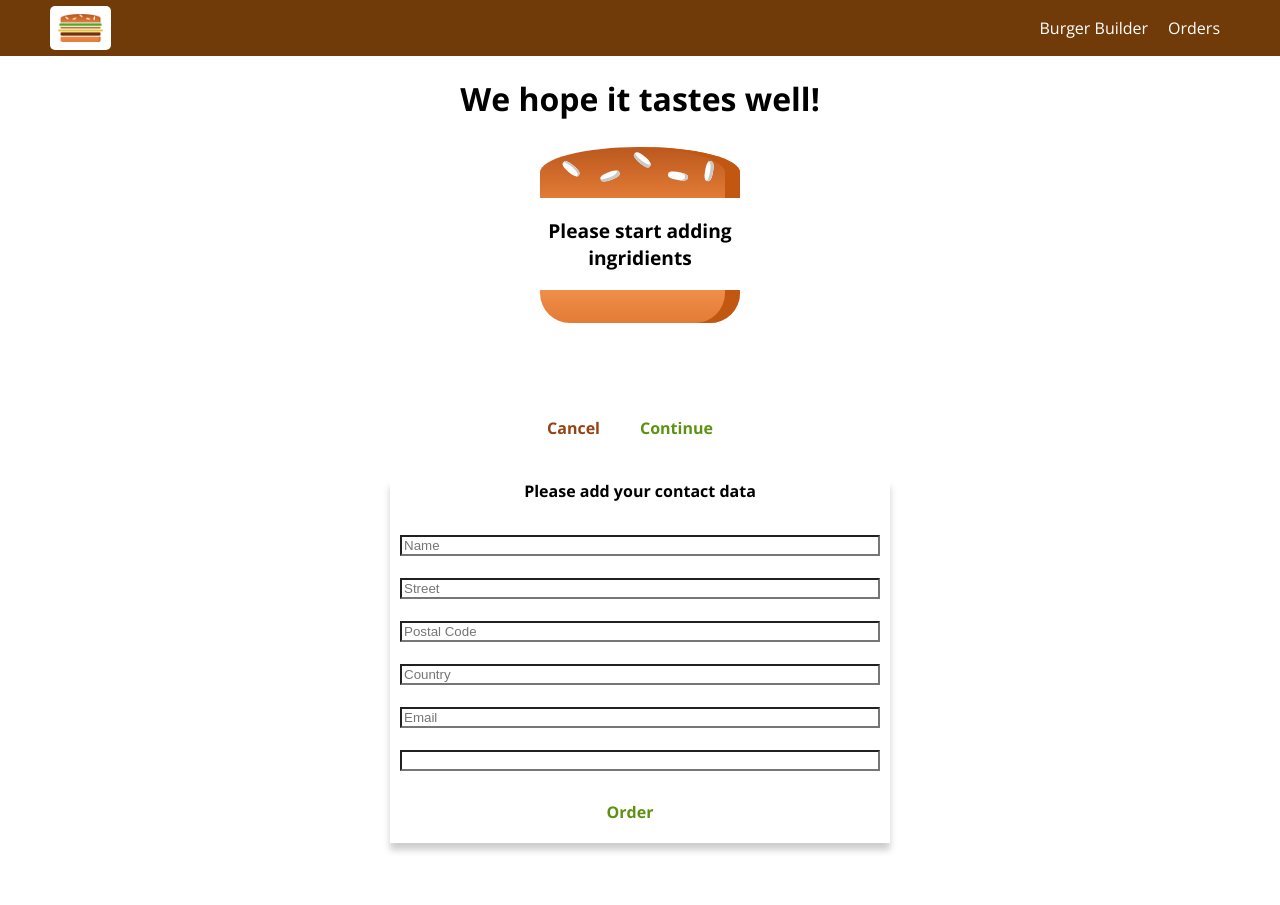
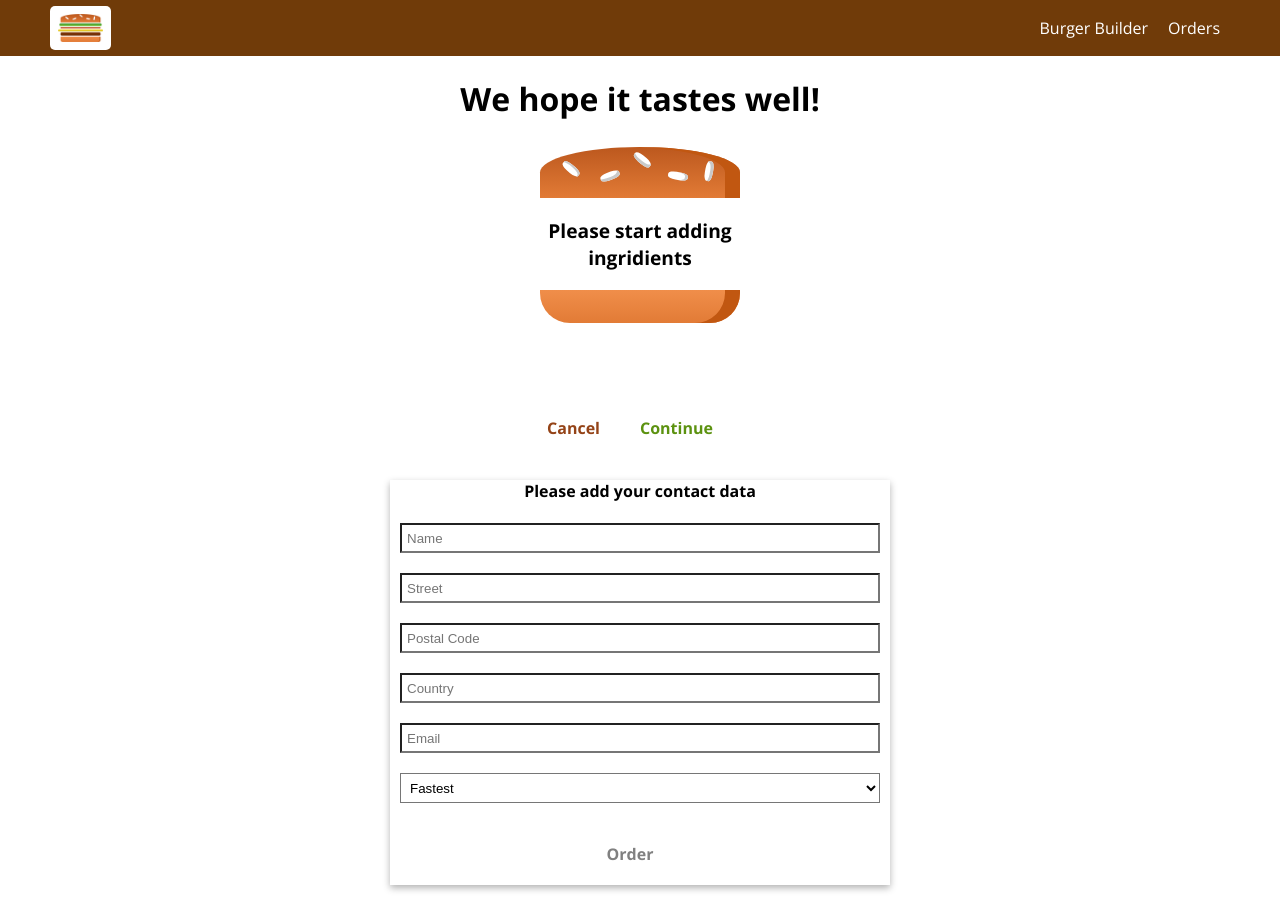
Before and after one commit to mmoscalu/burger-react, a React app: page /checkout in a window 1280 px wide. Both pictures are taken after a click on the button "Continue". Before the commit the page ends 863 px from the top, so only its background shows below. Built offline with nearby package versions, Linux system fonts and the light colour scheme.

Commit message:
update form validation

```diff
--- a/src/components/UI/Button/Button.css
+++ b/src/components/UI/Button/Button.css
@@ -15,6 +15,10 @@
     padding-left: 0;
 }
 
+.Button:disabled {
+    color: grey;
+}
+
 .Warning {
     color: red;
 }
--- a/src/components/UI/Button/Button.js
+++ b/src/components/UI/Button/Button.js
@@ -1,11 +1,15 @@
 import React from 'react';
-import classes from './Button.css'
+import classes from './Button.css';
 
 const button = (props) => (
     <button
-        className={[classes.Button, classes[props.btnType]].join(' ')}
-        onClick={props.clicked}> {props.children}
+      disabled={props.disabled}
+      className={[classes.Button, classes[props.btnType]].join(' ')}
+      onClick={props.clicked}
+    >
+      {' '}
+      {props.children}
     </button>
-);
+  )
 
-export default  button;
+export default button;
--- a/src/components/UI/Input/Input.css
+++ b/src/components/UI/Input/Input.css
@@ -1,5 +1,5 @@
 .Input {
-    padding: 10px;
+    padding: 0 10px;
     width: 100%;
     box-sizing: border-box;
 }
@@ -9,9 +9,29 @@
     background: white;
     width: 100%;
     box-sizing: border-box;
+    height: 30px;
+    padding: 0 5px;
 }
 
-.InputElement:focus {
+.InputElement:not(.Invalid):focus {
     outline: none;
     background: #ccc;
 }
+
+.Invalid {
+    border: 1px solid red;
+    background: salmon;
+}
+
+.InvalidMessage {
+    color: red;
+    font-size: 10px;
+    line-height: 20px;
+    height: 20px;
+    margin: 0;
+    text-align: left;
+}
+
+.Invalid::placeholder {
+    color: white;
+}
--- a/src/components/UI/Input/Input.js
+++ b/src/components/UI/Input/Input.js
@@ -3,36 +3,68 @@ import classes from './Input.css';
 
 const input = (props) => {
   let inputElement = null;
+  let inputClasses = [classes.InputElement];
+
+  if (props.invalid && props.shouldValidate && props.touched) {
+    inputClasses.push(classes.Invalid);
+  }
+  let validationError = <p className={classes.InvalidMessage}></p>;
+  if (props.invalid && props.touched) {
+    validationError = <p className={classes.InvalidMessage}>Please enter a valid {props.elementConfig.placeholder}!</p>;
+  }
 
   switch (props.elementType) {
     case 'input':
       inputElement = (
         <input
-          className={classes.InputElement}
+          className={inputClasses.join(' ')}
           {...props.elementConfig}
           value={props.value}
+          onChange={props.changed}
         />
       );
       break;
     case 'textarea':
       inputElement = (
         <textarea
-          className={classes.InputElement}
+          className={inputClasses.join(' ')}
           {...props.elementConfig}
           value={props.value}
+          onChange={props.changed}
         />
+      );
+      break;
+    case 'select':
+      inputElement = (
+        <select
+          className={inputClasses.join(' ')}
+          value={props.value}
+          onChange={props.changed}
+        >
+          {props.elementConfig.options.map((option) => (
+            <option key={option.value} value={option.value}>
+              {option.displayValue}
+            </option>
+          ))}
+        </select>
       );
       break;
     default:
       inputElement = (
         <input
-          className={classes.InputElement}
+          className={inputClasses.join(' ')}
           {...props.elementConfig}
           value={props.value}
+          onChange={props.changed}
         />
       );
   }
-  return <div className={classes.Input}>{inputElement}</div>;
+  return (
+    <div className={classes.Input}>
+      {inputElement}
+      {validationError}
+    </div>
+  );
 };
 
 export default input;
--- a/src/containers/Checkout/ContactData/ContactData.css
+++ b/src/containers/Checkout/ContactData/ContactData.css
@@ -3,8 +3,7 @@
     text-align: center;
     width: 80%;
     box-sizing: border-box;
-    box-shadow: 0 7px 7px rgba(0,0,0, 0.2);
-    /* padding: 10px; */
+    box-shadow: 0 3px 7px rgba(0,0,0, 0.3);
 }
 
 .ContactData form {
--- a/src/containers/Checkout/ContactData/ContactData.js
+++ b/src/containers/Checkout/ContactData/ContactData.js
@@ -21,9 +21,13 @@ class ContactData extends Component {
             { value: 'chipest', displayValue: 'Chipest' },
           ],
         },
+        value: 'fastest',
+        validation: {},
+        valid: true,
       },
     },
     loading: false,
+    formIsValid: false,
   };
 
   createFormControl(name, type, placeholder) {
@@ -34,16 +38,61 @@ class ContactData extends Component {
         placeholder: placeholder,
       },
       value: '',
+      validation: {
+        required: true,
+        minLength: name === 'postalCode' ? 5 : null,
+        maxLength: name === 'postalCode' ? 5 : null,
+      },
+      valid: false,
+      touched: false,
     };
     return formControl;
   }
 
+  checkFormValidity(value, rules) {
+    let isValid = true;
+
+    if (rules.required) {
+      isValid = value.trim() !== '' && isValid;
+    }
+    if (rules.minLength) {
+      isValid = value.length >= rules.minLength && isValid;
+    }
+    if (rules.maxLength) {
+      isValid = value.length <= rules.maxLength && isValid;
+    }
+
+    return isValid;
+  }
+
+  onFormControlChangeHandler = (value, formContolId) => {
+    const updatedForm = { ...this.state.orderForm };
+    const updatedFormElement = { ...updatedForm[formContolId] };
+    updatedFormElement.value = value;
+    updatedFormElement.valid = this.checkFormValidity(
+      updatedFormElement.value,
+      updatedFormElement.validation
+    );
+    updatedFormElement.touched = true;
+    updatedForm[formContolId] = updatedFormElement;
+    let formIsValid = true;
+    for (let control in updatedForm) {
+      formIsValid = updatedForm[control].valid && formIsValid;
+    }
+    this.setState({ orderForm: updatedForm, formIsValid: formIsValid });
+  };
+
   onSubmitHandler = (event) => {
     event.preventDefault();
     this.setState({ loading: true });
+    const formData = {};
+    for (let formControlName in this.state.orderForm) {
+      formData[formControlName] = this.state.orderForm[formControlName].value;
+    }
     const order = {
       ingridients: this.props.ingridients,
       price: this.props.price,
+      orderData: formData,
     };
     axios
       .post('/orders.json', order)
@@ -66,14 +115,25 @@ class ContactData extends Component {
       });
     }
     let form = (
-      <form>
+      <form onSubmit={this.onSubmitHandler}>
         {formArrayData.map((formControl) => (
-          <Input key={formControl.id}
-          elementType={formControl.config.elementType}
-          elementConfig={formControl.config.elementConfig}
-          value={formControl.config.value} />
+          <Input
+            key={formControl.id}
+            elementType={formControl.config.elementType}
+            elementConfig={formControl.config.elementConfig}
+            value={formControl.config.value}
+            changed={(event) =>
+              this.onFormControlChangeHandler(
+                event.target.value,
+                formControl.id
+              )
+            }
+            touched={formControl.config.touched}
+            shouldValidate={formControl.config.validation}
+            invalid={!formControl.config.valid}
+          />
         ))}
-        <Button btnType='Success' clicked={this.onSubmitHandler}>
+        <Button btnType='Success' disabled={!this.state.formIsValid}>
           Order
         </Button>
       </form>
```
